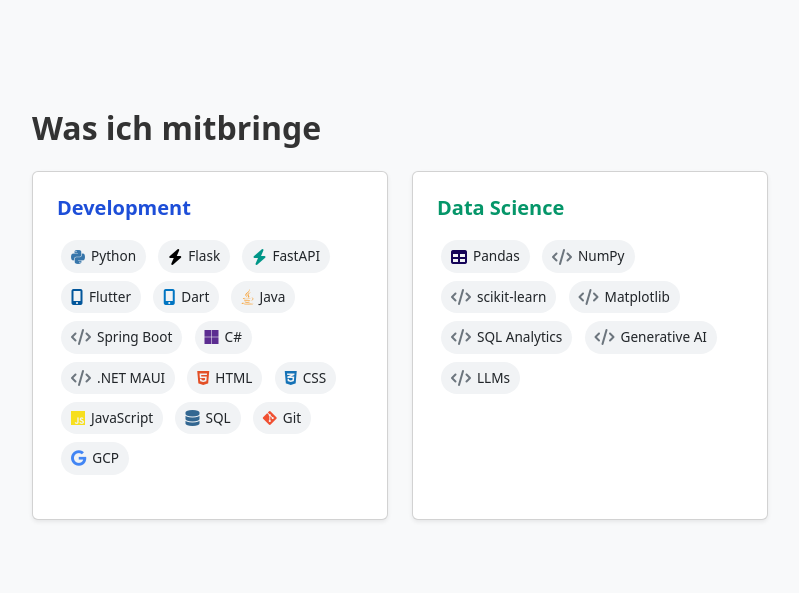
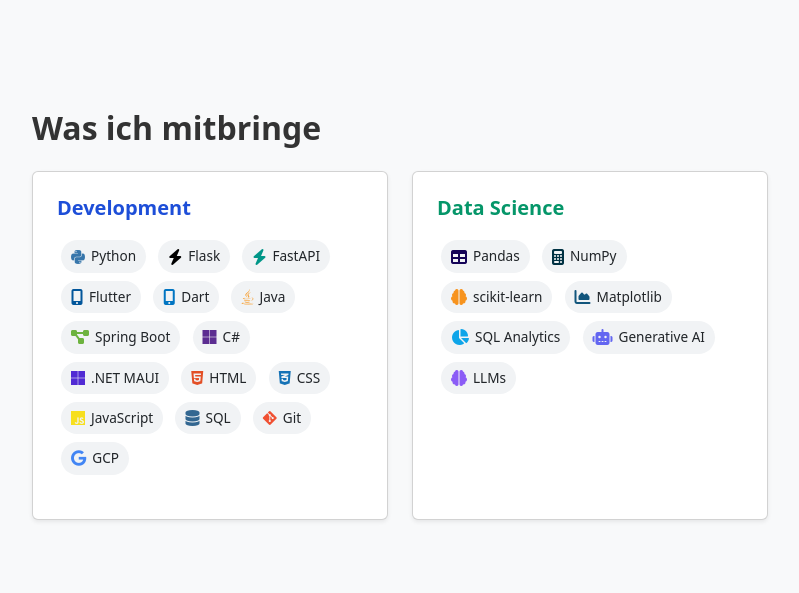
Before and after one commit to tfForster/flask-webapp, a Flask app: page /about/ in a window 1280 px wide. Shown: the part 1076-1669 px from the top of the page, without its empty margins (240-1039 px from the left). Run offline with Flask 3, Linux system fonts and the light colour scheme.

Commit message:
updated tech badges

```diff
--- a/app/templates/components/tech_badges.html
+++ b/app/templates/components/tech_badges.html
@@ -7,6 +7,7 @@
   "SQL": {"icon": "fas fa-database", "color": "#336791"},
   "MySQL": {"icon": "fas fa-database", "color": "#00758F"},
   "Java": {"icon": "fab fa-java", "color": "#f89820"},
+  "Spring Boot": {"icon": "fas fa-project-diagram", "color": "#6DB33F"},
   "SpringBoot": {"icon": "fas fa-project-diagram", "color": "#6DB33F"},
   "HTML": {"icon": "fab fa-html5", "color": "#E34F26"},
   "CSS": {"icon": "fab fa-css3-alt", "color": "#1572B6"},
@@ -15,19 +16,27 @@
   "Dart": {"icon": "fas fa-mobile-alt", "color": "#0175C2"},
   "C#": {"icon": "fab fa-microsoft", "color": "#5C2D91"},
   "MAUI": {"icon": "fab fa-microsoft", "color": "#512BD4"},
+  ".NET MAUI": {"icon": "fab fa-microsoft", "color": "#512BD4"},
   "Unreal": {"icon": "fas fa-gamepad", "color": "#313131"},
   "Lua": {"icon": "fas fa-code", "color": "#2C2D72"},
 
   "Git": {"icon": "fab fa-git-alt", "color": "#F05032"},
   "GitHub": {"icon": "fab fa-github", "color": "#181717"},
+  "GCP": {"icon": "fab fa-google", "color": "#4285F4"},
+  "Docker": {"icon": "fab fa-docker", "color": "#2496ED"},
 
   "Pandas": {"icon": "fas fa-table", "color": "#150458"},
+  "NumPy": {"icon": "fas fa-calculator", "color": "#013243"},
   "Scikit-learn": {"icon": "fas fa-brain", "color": "#F7931E"},
+  "scikit-learn": {"icon": "fas fa-brain", "color": "#F7931E"},
   "SciPy": {"icon": "fas fa-square-root-alt", "color": "#8CAAE6"},
   "Seaborn": {"icon": "fas fa-chart-line", "color": "#4C72B0"},
+  "Matplotlib": {"icon": "fas fa-chart-area", "color": "#11557C"},
   "Tableau": {"icon": "fas fa-chart-bar", "color": "#E97627"},
-  "GCP": {"icon": "fab fa-google", "color": "#4285F4"},
-  "LlamaIndex": {"icon": "fas fa-robot", "color": "#FF6F00"}
+  "LlamaIndex": {"icon": "fas fa-robot", "color": "#FF6F00"},
+  "Generative AI": {"icon": "fas fa-robot", "color": "#6366f1"},
+  "LLMs": {"icon": "fas fa-brain", "color": "#8b5cf6"},
+  "SQL Analytics": {"icon": "fas fa-chart-pie", "color": "#0ea5e9"}
 } %}
 
 <div class="mb-3">
```
